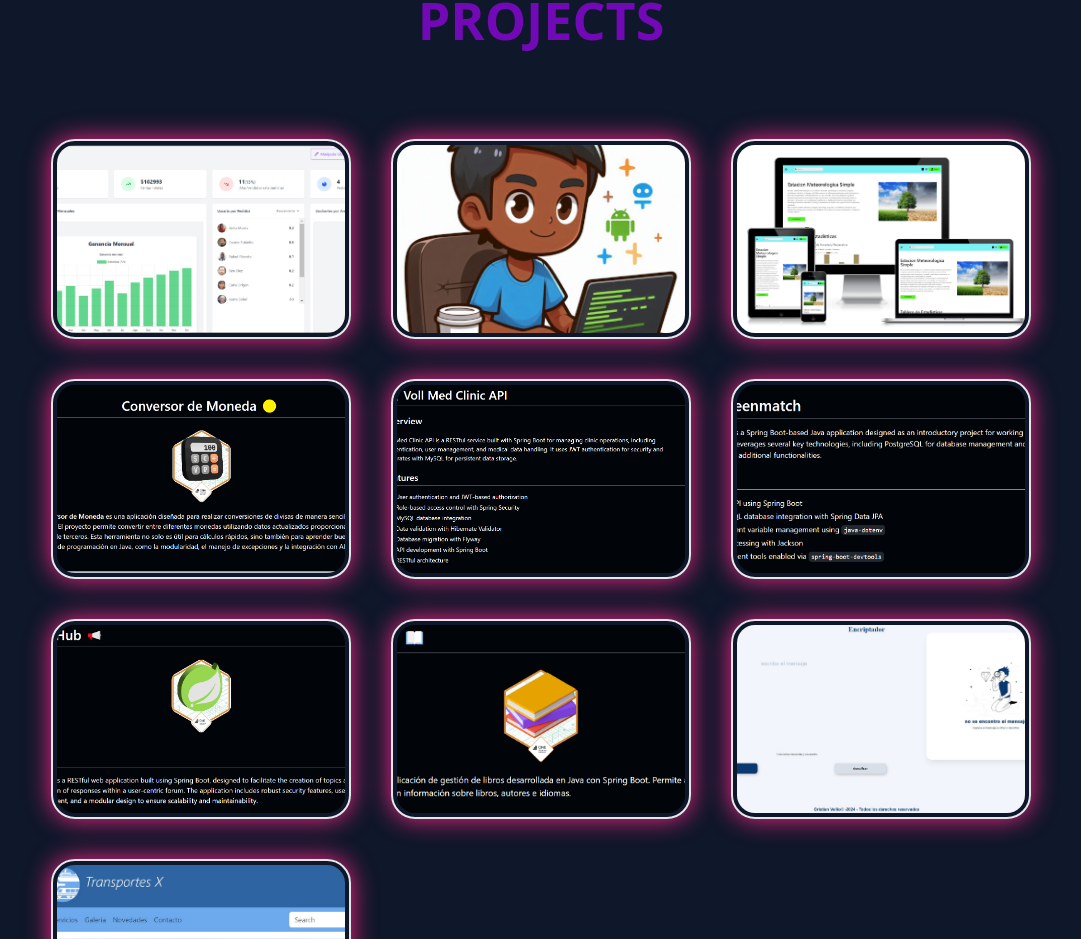
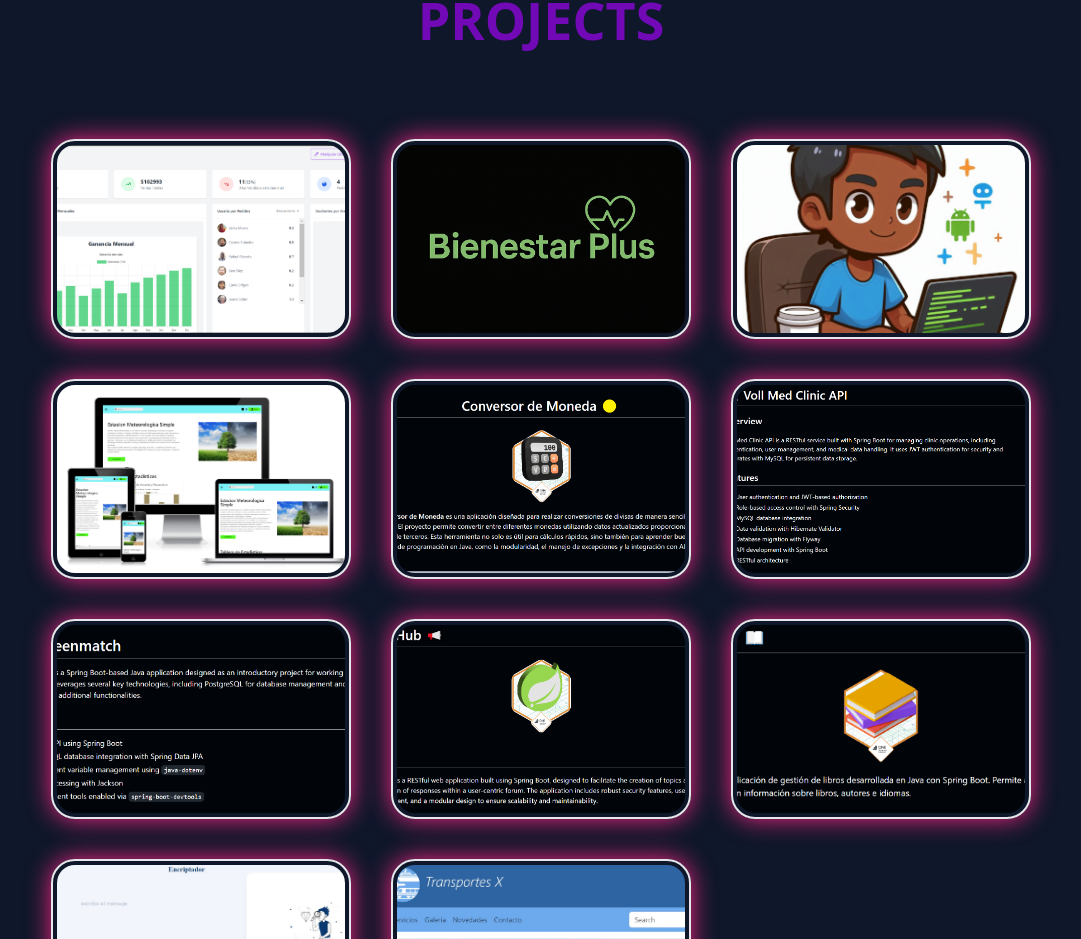
Before and after one commit to CristianVellio/PORT-FOLIO, a React (Vite) app: page / in a window 1280 px wide. Shown: the part 2871-3810 px from the top of the page, without its empty margins (99-1180 px from the left). Built offline with nearby package versions, Linux system fonts and the light colour scheme; a small style sheet from the web is missing.

Commit message:
New Project

```diff
--- a/src/Projects.jsx
+++ b/src/Projects.jsx
@@ -8,7 +8,9 @@
 import img8 from "./assets/screenmatch.png";
 import img9 from "./assets/forohub.png";
 import img10 from "./assets/literalura.png";
+import img11 from "./assets/Bienestar_Plus_Banner.png";
 import { FaReact, FaJava, FaPython, FaHtml5 } from "react-icons/fa";
+import { SiAngular } from "react-icons/si";
 
 function Projects() {
   const projects = [
@@ -19,6 +21,12 @@
       icon: <FaReact />,
     },
     {
+      img: img11,
+      title: "Bienestar Plus Fullstack",
+      link: "https://github.com/ISPC-Soluciones/Bienestar-Plus",
+      icon: <SiAngular />,
+    },
+    {
       img: img6,
       title: "Portfolio",
       link: "https://github.com/CristianVellio/PORT-FOLIO",
@@ -26,7 +34,7 @@
     },
     {
       img: img2,
-      title: "Weather Project IoT",
+      title: "Fullstack Weather Project IoT",
       link: "https://proyecto-clima-azure.vercel.app/",
       icon: <FaPython />,
     },
@@ -57,18 +65,18 @@
     {
       img: img10,
       title: "LiterAlura (BackEnd)",
-      link: "",
+      link: "https://github.com/CristianVellio/LiterAlura",
       icon: <FaJava />,
     },
     {
       img: img1,
-      title: "Text Encrypter",
+      title: "Text Encrypter (FrontEnd)",
       link: "https://encrypter-oracle-one.vercel.app/",
       icon: <FaHtml5 />,
     },
     {
       img: img5,
-      title: "Transportation Co. WebSite",
+      title: "Transportation Co. (FrontEnd)",
       link: "https://transportex-x-utn-frba.netlify.app/",
       icon: <FaHtml5 />,
     },
```
Also changed, not shown: src/assets/Bienestar_Plus_Banner.png (added).
